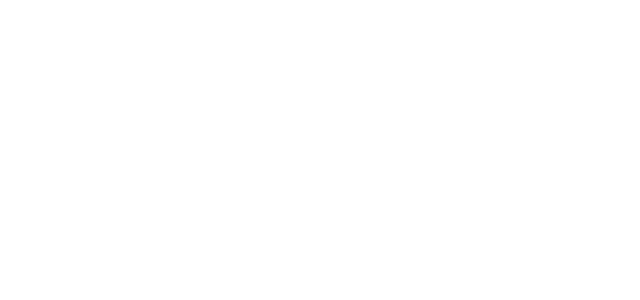
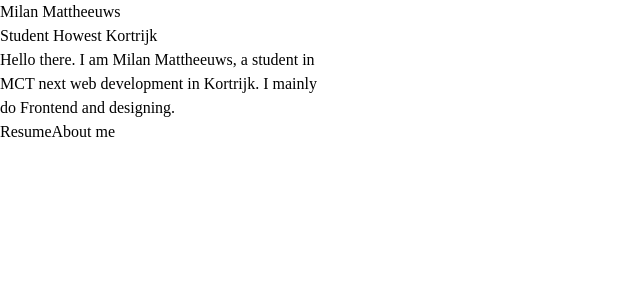
Before and after one commit to MilanMattheeuws/Portfolio, a React (Vite) app in the folder Portfolio/: page / in a window 1280 px wide. Shown: the top 300 px of the page, without its empty margins (0-640 px from the left). Built offline with nearby package versions, Linux system fonts and the light colour scheme.

Commit message:
💄Created DOM of home page

```diff
--- a/Portfolio/src/App.tsx
+++ b/Portfolio/src/App.tsx
@@ -1,12 +1,34 @@
-import { useState } from "react";
-import { BrowserRouter as Router, Routes, Route } from "react-router-dom";
-
 import "./style/screen.scss";
 
 function App() {
-	const [count, setCount] = useState(0);
-
-	return <Router></Router>;
+	return (
+		<main>
+			<div className="p-home">
+				<div className="left-side"></div>
+				<div className="right-side">
+					<h1 className="title">Milan Mattheeuws</h1>
+					<h2 className="subtitle">Student Howest Kortrijk</h2>
+					<p className="text">
+						Hello there. I am Milan Mattheeuws, a student in
+						<br />
+						MCT next web development in Kortrijk. I mainly
+						<br />
+						do Frontend and designing.
+					</p>
+					<div className="buttons">
+						<button id="resume" name="resume" className="resume">
+							Resume
+						</button>
+						<button id="about" name="about" className="about">
+							About me
+						</button>
+					</div>
+				</div>
+				<div className="picture"></div>
+				<footer></footer>
+			</div>
+		</main>
+	);
 }
 
 export default App;
```
